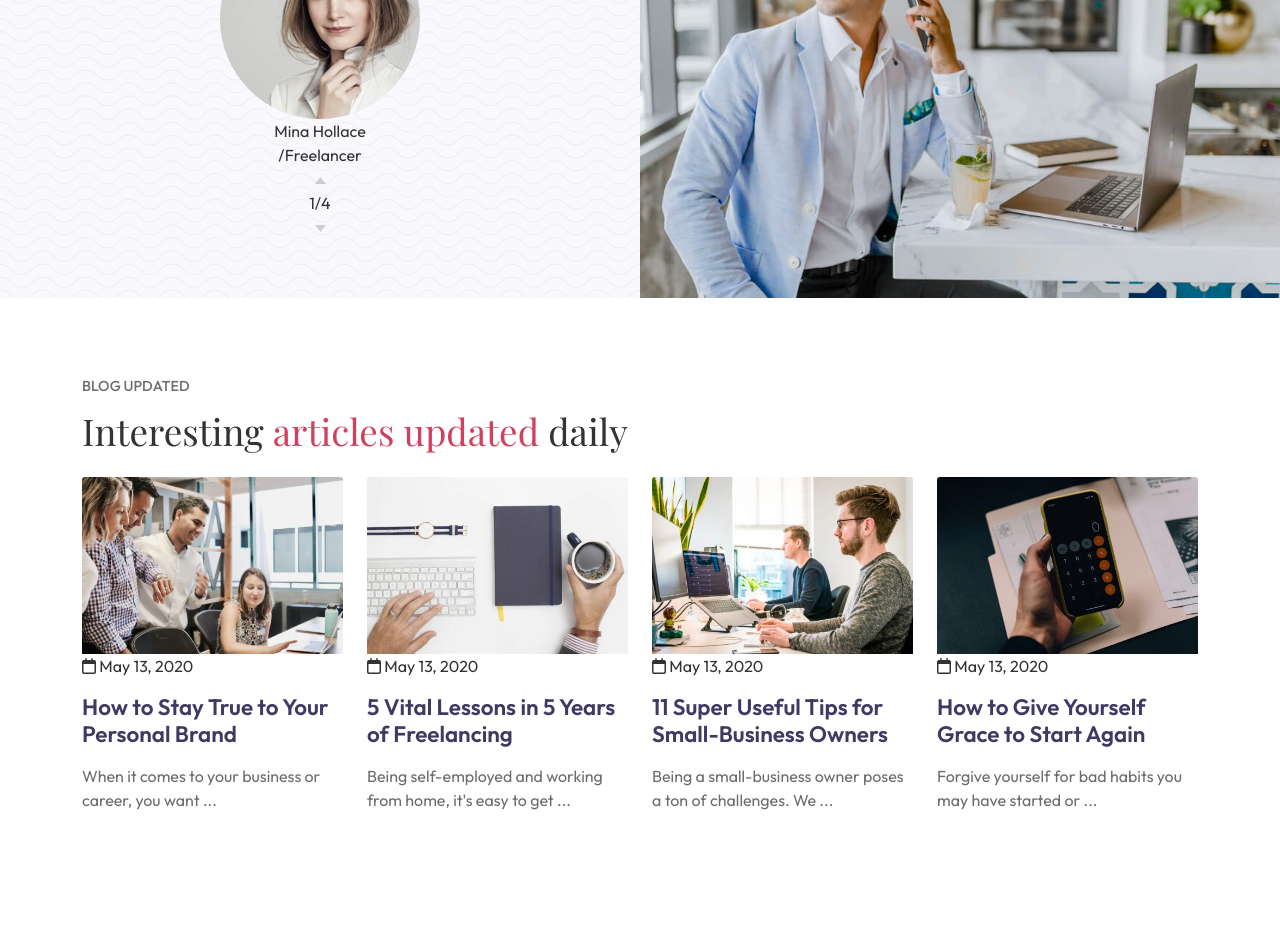
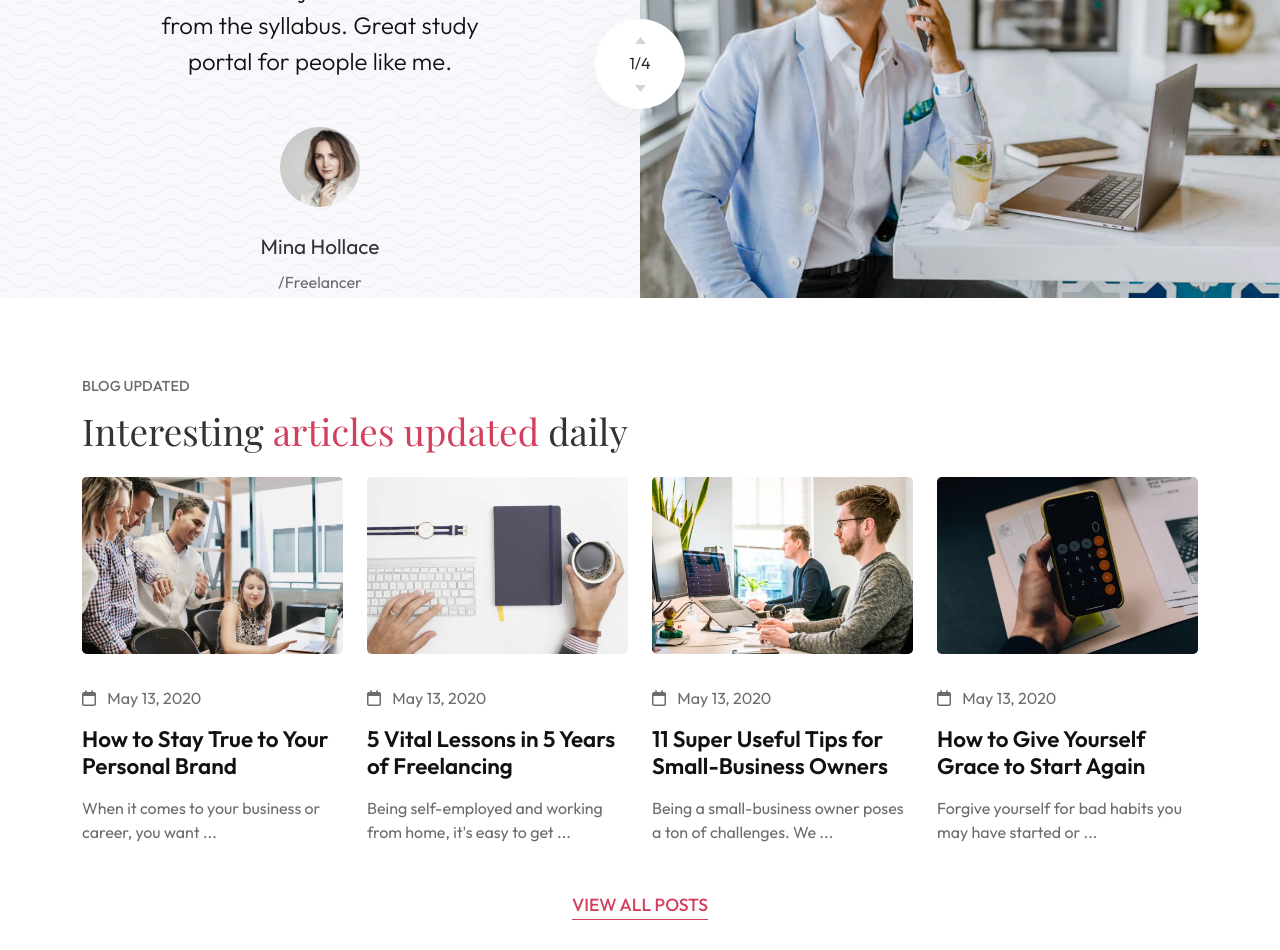
Before and after one commit to federicofrasca796/proj-html-vuejs, a Vue app: page / in a window 1280 px wide. Shown: the part 3940-4890 px from the top of the page. Before the commit the page ends 4832 px from the top, so only its background shows below. Built offline with nearby package versions, Linux system fonts and the light colour scheme.

Commit message:
add sect7 style

```diff
--- a/src/assets/scss/common.scss
+++ b/src/assets/scss/common.scss
@@ -100,11 +100,26 @@ a.btn{
 .btn_primary{
     background-color: $brand_primary;
     color: #ffffff;
+
     &:hover{
         background-color: $brand_purple;
         color: #ffffff;
     }
 }
+.btn_underline_primary{
+    text-transform: uppercase;
+    color: $brand_primary;
+    border-bottom: 1.5px solid $brand_primary;
+    padding: 0 0 .2rem;
+    border-radius: 0;
+    font-size: 1.1rem;
+    font-weight: 500;
+    &:hover{
+        color: $brand_purple;
+    border-bottom: 1.5px solid $brand_purple;
+    }
+}
+
 
 .card {
   border: none;
--- a/src/components/SiteMain.vue
+++ b/src/components/SiteMain.vue
@@ -38,7 +38,8 @@
     <sectionStories :storiesArr="realStories" />
 
     <!-- SECTION 7 "Blog Articles" -->
-    <section class="container">
+    <section class="container" id="blog_articles">
+      <!-- Section header  -->
       <div class="row">
         <h4 class="section_title">Blog Updated</h4>
         <h2>
@@ -46,13 +47,14 @@
         </h2>
       </div>
 
+      <!-- Articles cards -->
       <div class="row">
         <div class="col-3" v-for="article in articles" :key="article.key">
           <div class="card">
             <img
               :src="require(`@/assets/img/${article.thumb}`)"
               alt="article thumbnail"
-              class="card-img-top"
+              class="card-img-top rounded-3"
             />
             <div class="card-title">
               <div class="publish_date">
@@ -67,6 +69,11 @@
             </div>
           </div>
         </div>
+      </div>
+
+      <!-- View all CTA  -->
+      <div class="text-center my-5">
+        <a class="btn_underline_primary">View All Posts</a>
       </div>
     </section>
   </main>
@@ -275,5 +282,19 @@ export default {
   .txt {
     color: $light_grey;
   }
+
+  //Section 7
+  #blog_articles {
+    .publish_date {
+      margin-top: 2rem;
+      color: $light_grey;
+      i {
+        margin-right: 0.5rem;
+      }
+    }
+    .card-title > h3 {
+      color: $darkest_grey;
+    }
+  }
 }
 </style>
--- a/src/components/site-main-components/sectionStories.vue
+++ b/src/components/site-main-components/sectionStories.vue
@@ -1,5 +1,5 @@
 <template>
-  <section class="container-fluid bg_waves position-relative">
+  <section class="container-fluid bg_waves position-relative" id="real_stories">
     <div class="row">
       <!-- Stories column -->
       <div class="col-6 text-center">
@@ -54,4 +54,48 @@ export default {
 </script>
 
 <style lang="scss">
+@import "@/assets/scss/variables.scss";
+
+#real_stories {
+  & .row {
+    align-items: center;
+  }
+  .real_story {
+    width: 60%;
+    margin: auto;
+    .story_quote {
+      color: $darkest_grey;
+      font-size: 1.5rem;
+      margin-top: 3rem;
+      margin-bottom: 3rem;
+    }
+    .story_avatar {
+      width: 80px;
+      height: 80px;
+      margin-bottom: 1.5rem;
+    }
+    .story_author {
+      font-size: 1.3rem;
+      margin-bottom: 0.5rem;
+    }
+    .story_job {
+      //   font-size: 0.9rem;
+      color: $light_grey;
+    }
+  }
+  .carousel_scroll {
+    display: inline-block;
+    text-align: center;
+    width: 90px;
+    height: 90px;
+    padding: 0.5rem;
+    background: #fff;
+    border-radius: 50%;
+    box-shadow: 0 20px 50px rgb(0 0 0 / 5%);
+    position: absolute;
+    top: 50%;
+    right: 50%;
+    transform: translate(50%, -50%);
+  }
+}
 </style>
```
